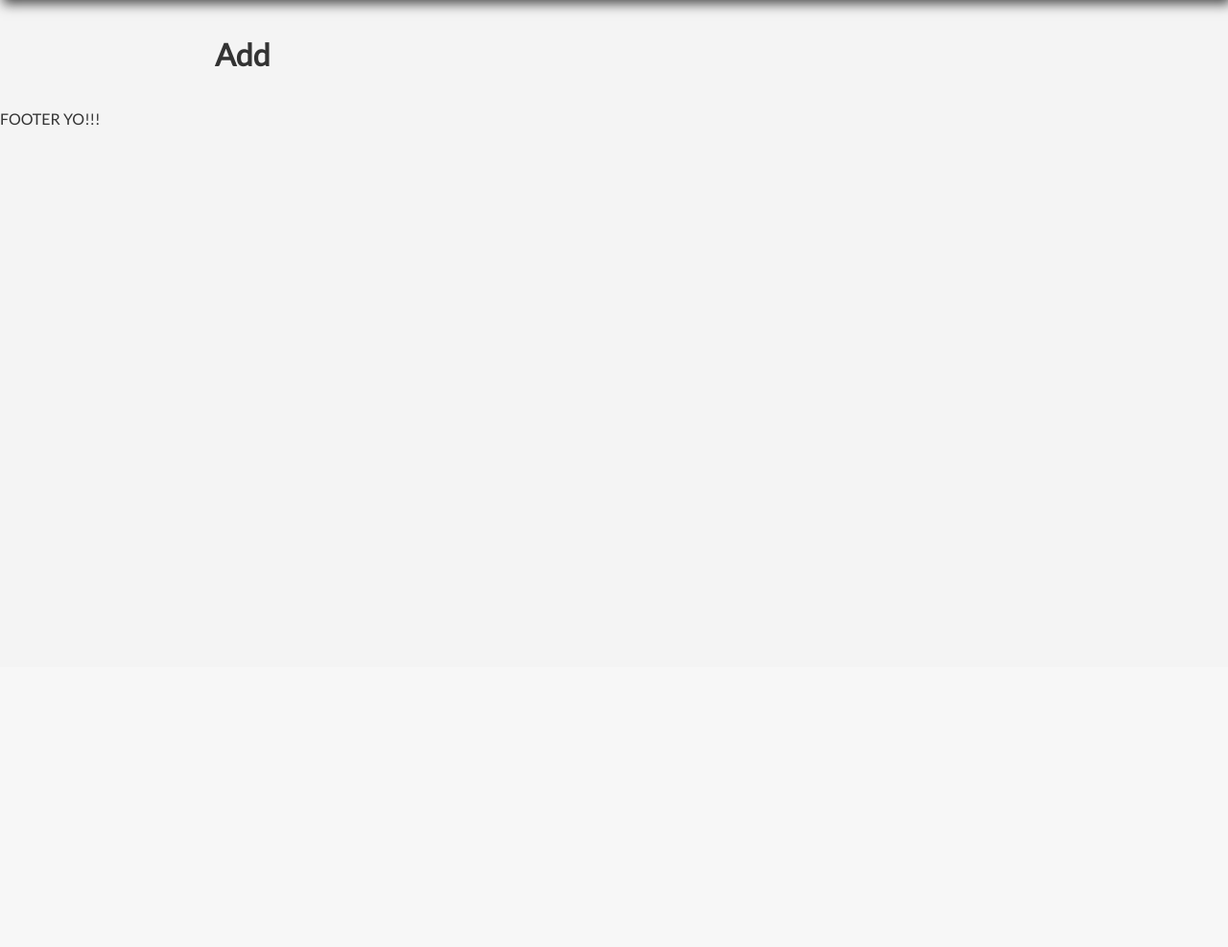
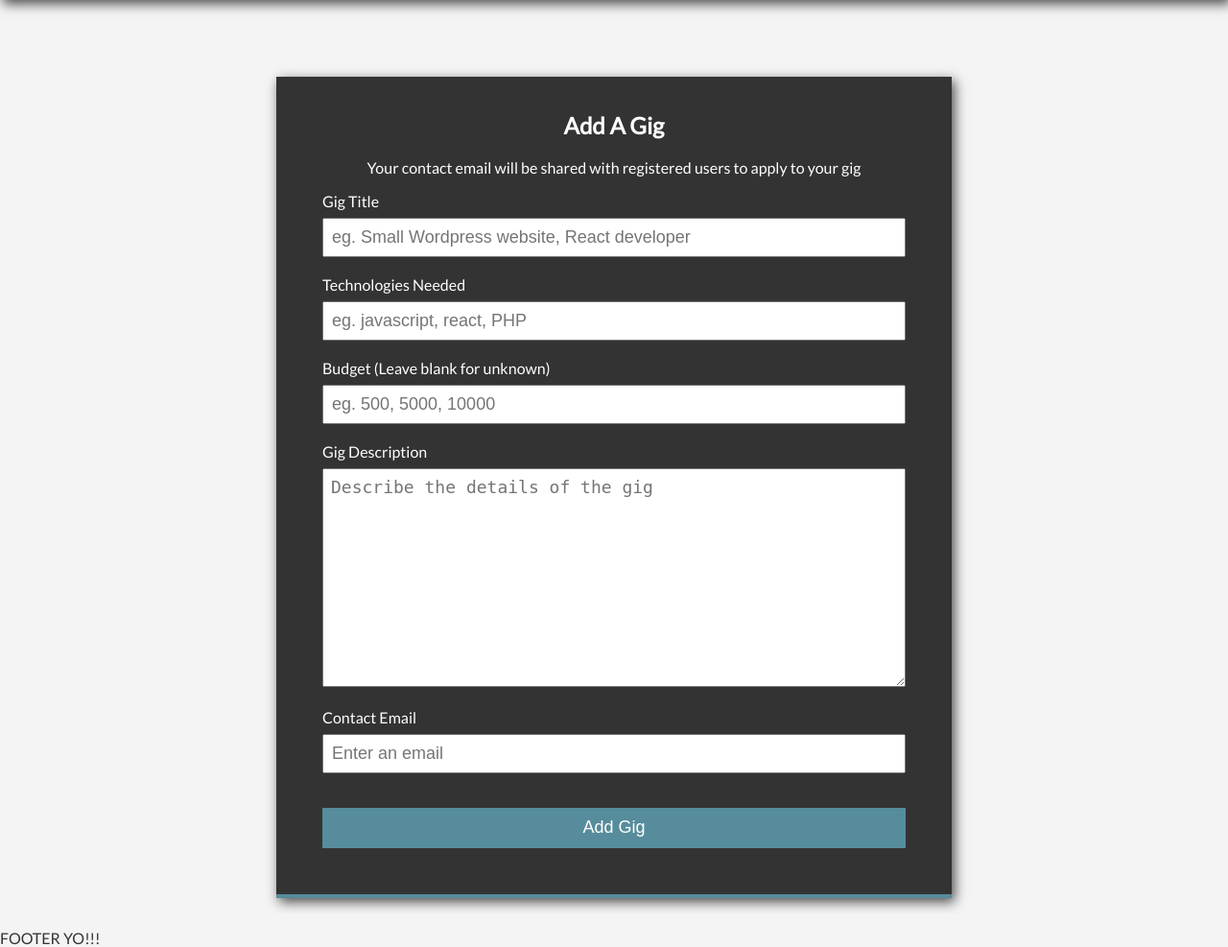
Before and after one commit to rjhoskins/codegigs, a Node server app: template views/add.hbs in a window 1280 px wide. Shown: the part 105-1092 px from the top of the page at 96% size. Before the commit the page ends 236 px from the top, so only its background shows below. Run offline with Node 20, Linux system fonts and the light colour scheme; the template is opened without the code that fills it, so the values that code supplies are empty; some libraries are stand-ins or nearby versions.

Commit message:
add index and add view hbs templates

```diff
--- a/app.js
+++ b/app.js
@@ -37,10 +37,8 @@ db
     console.error('Unable to connect to the database:', err);
   });
 
-app.get('/', (req, res) => res.send(('INDEX')))
 
-
-
+app.get('/', (req, res) => res.render('index', { layout: 'landing' }))
 //Gig routes
 app.use('/gigs', require('./routes/gigs'))
 
--- a/index.html
+++ b/index.html
@@ -9,7 +9,7 @@
     crossorigin="anonymous">
 
 
-  <link rel="stylesheet" href="css/style.css">
+  <link rel="stylesheet" href="/css/style.css">
   <title>CodeGig</title>
 </head>
 
--- a/public/css/style.css
+++ b/public/css/style.css
@@ -103,7 +103,12 @@ header.inner {
 
 /* Home Search */
 .search-wrap {
-  background: url('../img/showcase.jpg') no-repeat center center fixed / cover;
+  background: url('../img/showcase.jpg') no-repeat center center fixed;
+  background-size: cover;
+  -webkit-background-size: cover;
+  -moz-background-size: cover;
+  -o-background-size: cover;
+  background-size: cover;
   height: 100vh;
   width: 100%;
   padding: 1.3rem 3rem;
--- a/views/add.hbs
+++ b/views/add.hbs
@@ -1 +1,33 @@
-<h1>Add</h1>
+<section id="add" class="container">
+    <div class="form-wrap">
+      <h1>Add A Gig</h1>
+      <p>Your contact email will be shared with registered users to apply to your gig</p>
+      <form method="POST" action="gigs/add">
+        <div class="input-group">
+          <label for="title">Gig Title</label>
+          <input type="text" name="title" id="title" class="input-box" placeholder="eg. Small Wordpress website, React developer"
+            maxlength="100" required>
+        </div>
+        <div class="input-group">
+          <label for="technologies">Technologies Needed</label>
+          <input type="text" name="technologies" id="technologies" class="input-box" placeholder="eg. javascript, react, PHP"
+          maxlength="100">
+        </div>
+        <div class="input-group">
+          <label for="budget">Budget (Leave blank for unknown)</label>
+          <input type="number" name="budget" id="budget" class="input-box" placeholder="eg. 500, 5000, 10000">
+        </div>
+        <div class="input-group">
+          <label for="description">Gig Description</label>
+          <textarea name="description" id="description" class="input-box" placeholder="Describe the details of the gig"
+            rows="10" required></textarea>
+        </div>
+        <div class="input-group">
+          <label for="budget">Contact Email</label>
+          <input type="email" name="contact_email" id="contactemail" class="input-box" placeholder="Enter an email"
+            required>
+        </div>
+        <input type="submit" value="Add Gig" class="btn btn-reverse">
+      </form>
+    </div>
+  </section>
--- a/views/gigs.hbs
+++ b/views/gigs.hbs
@@ -11,7 +11,7 @@
       </ul>
       <div class="tech">
         <small>Technologies Needed: <span>{{dataValues.technologies}}</span></small>
-        <small>Last updated: <span>{{dataValues.updatedAt}}</span></small>
+        <small>Last updated: <span>{{dataValues.title}}</span></small>
       </div>
     </div>
     {{else}}
```
Also changed, not shown: routes/gigs.js (+9 -5 lines), views/index.hbs (added, +8 -0 lines), views/layouts/landing.hbs (+37 -0 lines).
